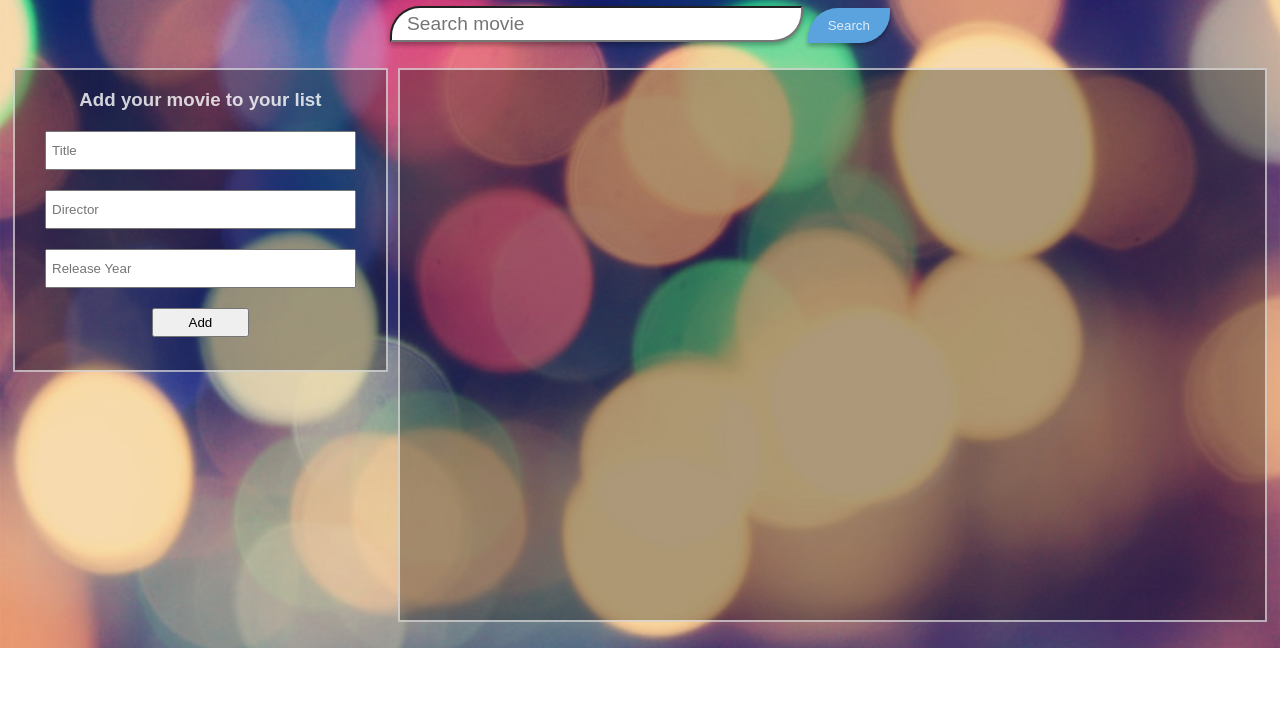
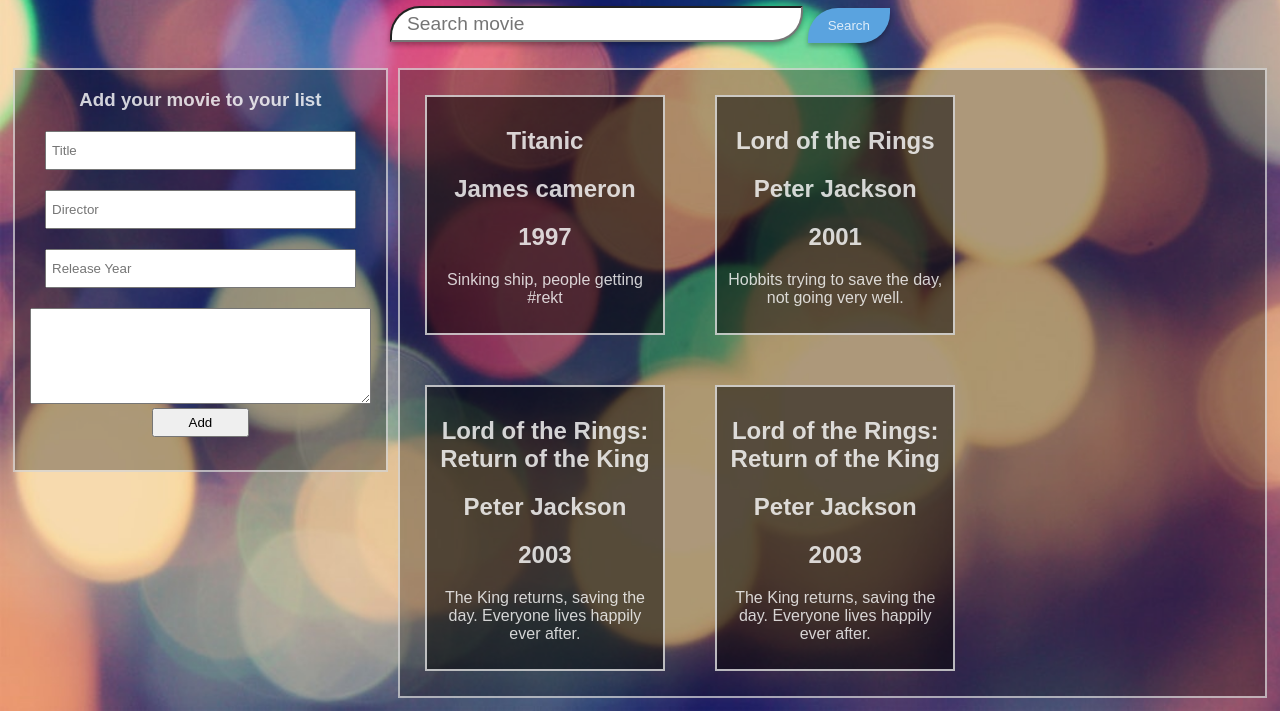
Before and after one commit to JohanssonJonathan/movieList, a plain HTML site: page index.html in a window 1280 px wide. Shown: the part 152-863 px from the top of the page. Before the commit the page ends 800 px from the top, so only its background shows below. Drawn offline with Linux system fonts and the light colour scheme; no server answers.

Commit message:
scrum master

```diff
--- a/index.html
+++ b/index.html
@@ -1,5 +1,6 @@
 <!DOCTYPE html>
 <html>
+
 <head>
     <meta charset="utf-8">
     <title>Movielist</title>
@@ -19,9 +20,7 @@
     </script>
 
     <script>
-
-
-    window.addEventListener("load", function(){
+        window.addEventListener("load", function() {
 
             let db = firebase.database();
 
@@ -32,11 +31,12 @@
             // Tar alla element som hör till addMovie Containern
             //////////////////////////////////////////////////
             let addMovie = {
-        addMovie : document.getElementsByClassName("addMovie")[0],
-        title : document.getElementById("title"),
-        director : document.getElementById("director"),
-        releaseYear : document.getElementById("releaseYear"),
-        addButton : document.getElementById("add"),
+                addMovie: document.getElementsByClassName("addMovie")[0],
+                title: document.getElementById("title"),
+                director: document.getElementById("director"),
+                releaseYear: document.getElementById("releaseYear"),
+                plotSummary: document.getElementById("plotSummary"),
+                addButton: document.getElementById("add"),
 
             }
 
@@ -45,33 +45,32 @@
             ///////////////////////////////////////////////
             let movieList = {
 
-        movieList : document.getElementById("movieList"),
+                movieList: document.getElementById("movieList"),
 
             }
 
             // Klickar på addMovie.addButton och alla värden läggs in i ett objekt.
-    addMovie.addButton.addEventListener("click",function(){
+            addMovie.addButton.addEventListener("click", function() {
 
                 let addMovieValues = {
-          title : addMovie.title.value,
-          director :addMovie.director.value,
-          releaseYear :  addMovie.releaseYear.value
+                    title: addMovie.title.value,
+                    director: addMovie.director.value,
+                    releaseYear: addMovie.releaseYear.value,
+                    plotSummary: addMovie.plotSummary.value
                 }
 
-        console.log(addMovie.title.value);
-        console.log(addMovie.director.value);
-        console.log(addMovie.releaseYear.value);
+                db.ref("movies/").push(addMovieValues);
 
-        db.ref("movies/").push(addMovieValues);
             })
 
 
 
-    db.ref("movies/")on("child_added", function(snapshot){
-
-
-
-    })
+            // db.ref("movies/")on("child_added", function(snapshot){
+            //
+            //
+            //
+            //
+            // })
 
 
 
@@ -94,8 +93,14 @@
                 let allMovies = snapshot.val();
 
                 //loopar igenom hela databasen
-        for(let object in allMovies) {
-          console.log(object);
+                for (let object in allMovies) {
+
+                    console.log("key: " + object)
+                    console.log(allMovies[object])
+
+
+
+
                 }
 
 
@@ -108,48 +113,43 @@
         })
     </script>
     <style media="screen">
-
-
-
-    body{
+        body {
             background: url("blurred_lines.jpeg");
-      background-size:cover;
-      color:rgba(255,255,255,0.8);
+            background-size: cover;
+            color: rgba(255, 255, 255, 0.8);
             font-family: arial;
         }
 
-    h1{
+        h1 {
             text-align: center;
 
             position: relative;
             margin-top: 100px;
         }
 
-    .search{
+        .search {
             margin: auto;
             text-align: center;
         }
 
         input#writeMovie {
 
-        padding:5px 15px;
-        width:30%;
+            padding: 5px 15px;
+            width: 30%;
             font-size: 1.2em;
             border-radius: 30px 0;
-        box-shadow: 0 3px 5px rgba(0,0,0,0.3)
-
+            box-shadow: 0 3px 5px rgba(0, 0, 0, 0.3)
         }
 
 
         button#searchMovie {
 
-      padding:10px 20px;
+            padding: 10px 20px;
             border-radius: 30px 0;
-      background:rgb(90, 163, 223);
-      color:rgba(255,255,255,0.8);
-      border:0;
-      box-shadow: 0 3px 5px rgba(0,0,0,0.3)
-
+            background: rgb(90, 163, 223);
+            color: rgba(255, 255, 255, 0.8);
+            border: 0;
+            box-shadow: 0 3px 5px rgba(0, 0, 0, 0.3)
         }
 
 
@@ -159,40 +159,53 @@
             margin-top: 20px;
         }
 
-    .addMovie{
-        border:solid 2px rgba(255,255,255,0.6);
-        width:30%;
-        height: 300px;
-        margin:5px;
+        .addMovie {
+            border: solid 2px rgba(255, 255, 255, 0.6);
+            width: 30%;
+            height: 400px;
+            margin: 5px;
             text-align: center;
-        background: rgba(0,0,0,0.3);
+            background: rgba(0, 0, 0, 0.3);
 
         }
 
-    .addMovie input{
+        .addMovie input {
             display: block;
-      margin:20px auto;
-      width:80%;
+            margin: 20px auto;
+            width: 80%;
             padding: 10px 5px;
 
         }
+
         .addMovie button {
             display: block;
-      margin:auto;
-      padding:5px 35px;
+            margin: auto;
+            padding: 5px 35px;
         }
 
         #movieList {
-      border:solid 2px rgba(255,255,255,0.6);
-      background: rgba(0,0,0,0.3);
+            border: solid 2px rgba(255, 255, 255, 0.6);
+            background: rgba(0, 0, 0, 0.3);
             width: 70%;
-      height: 550px;
             margin: 5px;
+            display: flex;
+            flex-wrap: wrap;
+        }
+
+        .movieContainer {
+            border: 2px solid rgba(255,255,255,0.7);
+            display: inline-block;
+            padding: 10px;
+            text-align: center;
+            width: 25%;
+            align-self: stretch;
+            margin: 25px;
+            background:rgba(0,0,0,0.5);
 
         }
-
     </style>
 </head>
+
 <body>
 
 
@@ -211,11 +224,49 @@
             <input type="text" name="" value="" placeholder="Title" id="title">
             <input type="text" name="" value="" placeholder="Director" id="director">
             <input type="text" name="" value="" placeholder="Release Year" id="releaseYear">
+            <textarea id="plotSummary" name="" rows="6" cols="40"></textarea>
             <button id="add">Add</button>
 
         </div>
 
-          <div id="movieList"></div>
+        <div id="movieList">
+
+
+            <div class="movieContainer">
+
+                <h2>Titanic</h2>
+                <h2>James cameron</h2>
+                <h2>1997</h2>
+                <p>Sinking ship, people getting #rekt</p>
+
+            </div>
+            <div class="movieContainer">
+
+                <h2>Lord of the Rings</h2>
+                <h2>Peter Jackson</h2>
+                <h2>2001</h2>
+                <p>Hobbits trying to save the day, not going very well.</p>
+
+            </div>
+            <div class="movieContainer">
+
+                <h2>Lord of the Rings: Return of the King</h2>
+                <h2>Peter Jackson</h2>
+                <h2>2003</h2>
+                <p>The King returns, saving the day. Everyone lives happily ever after.</p>
+
+            </div>
+            <div class="movieContainer">
+
+                <h2>Lord of the Rings: Return of the King</h2>
+                <h2>Peter Jackson</h2>
+                <h2>2003</h2>
+                <p>The King returns, saving the day. Everyone lives happily ever after.</p>
+
+            </div>
+
+
+        </div>
 
     </div>
 
@@ -223,4 +274,5 @@
 
 
 </body>
+
 </html>
```
Lines whose indentation alone changed are shown as unchanged.
